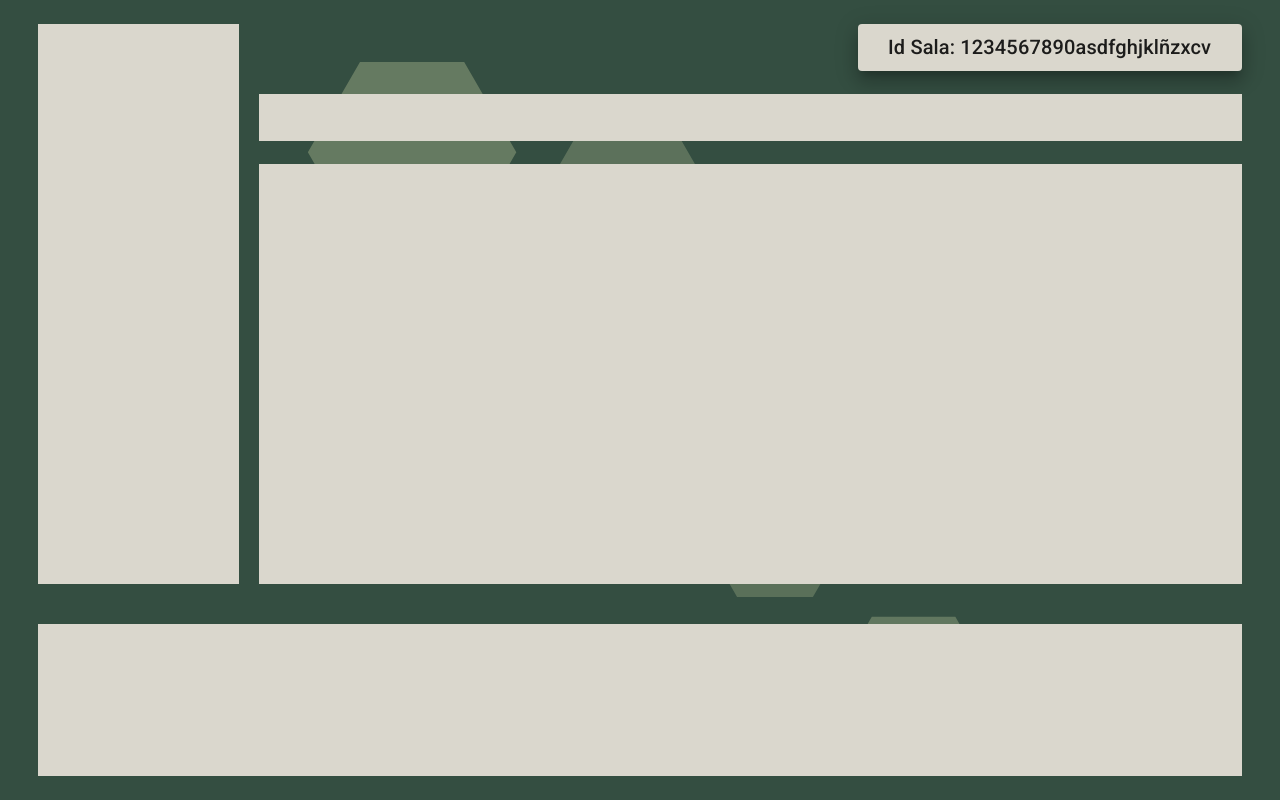
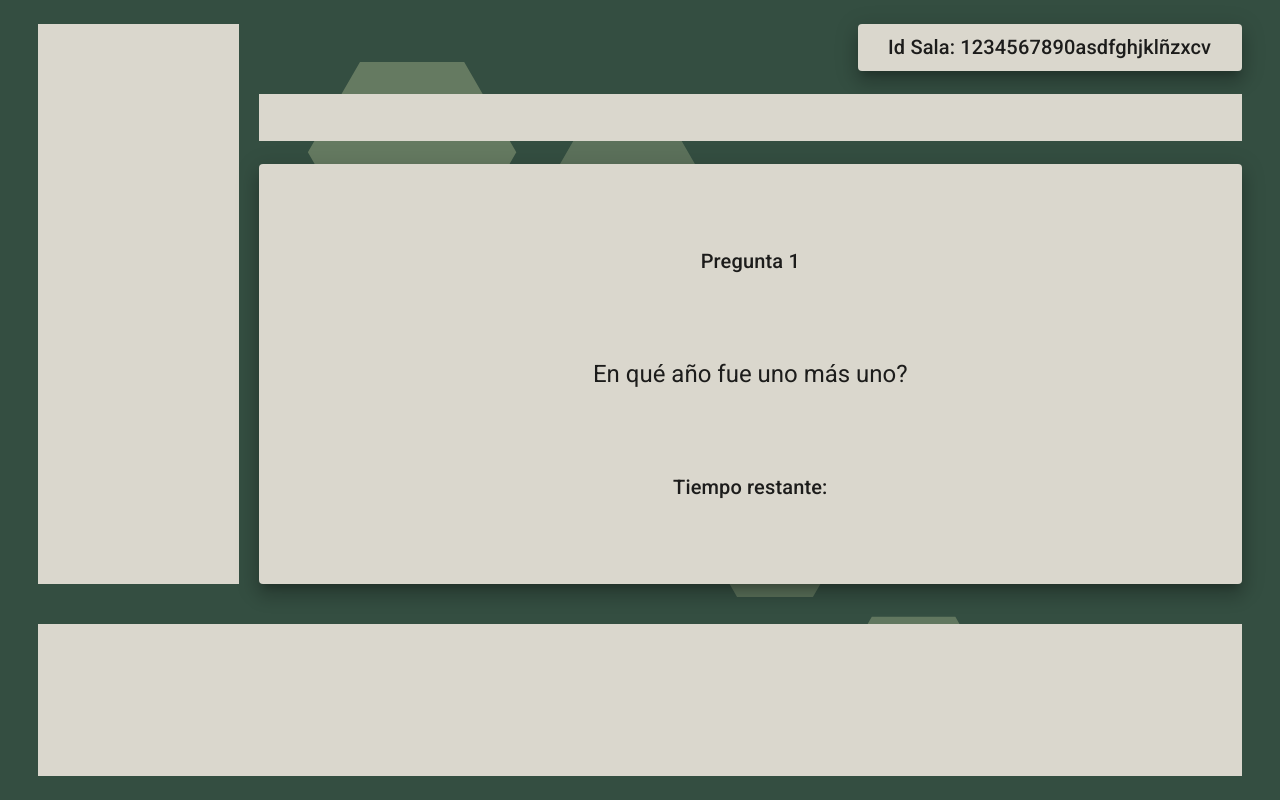
Before and after one commit to borjalan/trivial, a React (Create React App) app: page /game/1 in a window 1280 px wide. Built offline with nearby package versions, Linux system fonts and the light colour scheme.

Commit message:
feat(QuestionDisplay): Basic version

```diff
--- a/src/components/QuestionDisplay/QuestionDisplay.component.tsx
+++ b/src/components/QuestionDisplay/QuestionDisplay.component.tsx
@@ -1,9 +1,30 @@
-import React from 'react';
+import React, { useState } from 'react';
+import { useSelector } from 'react-redux';
+
+// Componentes
+import { Paper, Stack, Typography } from '@mui/material';
+
+// Selectores y Acciones
+import { selectPreguntaActual } from 'redux-reducers/sala.redux';
+import { selectPreguntas } from 'redux-reducers/preguntas.redux';
 
 
 const QuestionDisplay: React.FC = () => {
+    const punteroPregunta = useSelector(selectPreguntaActual); // Aqui guardo el número de la pregunta
+    const preguntas = useSelector(selectPreguntas); // Aqui guardo el array de preguntas
+    // En esta variable guardo el valor de la pregunta para mostrar en un estado
+    const [preguntaActual, setPreguntaActual] = useState<Pregunta>(preguntas[punteroPregunta]);
+
     return (
-        <div id="question-display" style={{ backgroundColor: "#DAD7CD", height: "100%", width: "100%" }}></div>
+        <div id="question-display" style={{ height: "100%", width: "100%" }}>
+            <Paper elevation={12} style={{ backgroundColor: "#dad7cd", height: "100%" }}>
+                <Stack direction="column" justifyContent="space-evenly" alignItems="stretch" spacing={0} style={{ height: "100%" }}>
+                    <Typography variant='h6' align='center' children={`Pregunta ${punteroPregunta + 1}`} />
+                    <Typography variant='h5' align='center' children={preguntaActual.enunciado} />
+                    <Typography variant='h6' align='center' children={`Tiempo restante: `} />
+                </Stack>
+            </Paper>
+        </div>
     );
 };
 
--- a/src/constants/mock.constants.ts
+++ b/src/constants/mock.constants.ts
@@ -25,7 +25,7 @@ export const idSala: string = '1234567890asdfghjklñzxcv';
 
 export const mockPreguntas: Array<Pregunta> = [
   {
-    enunciado: 'En qué año fue uno más uno',
+    enunciado: 'En qué año fue uno más uno?',
     respuestas: ['El maravilloso ralf', 'En 2', 'Ioks', 'XD'],
     estado: 'Correcta',
   },
--- a/src/redux-reducers/preguntas.redux.ts
+++ b/src/redux-reducers/preguntas.redux.ts
@@ -15,5 +15,6 @@ const preguntasSlice = createSlice({
 });
 
 // Selectors
+export const selectPreguntas= (state: RootState) => state.preguntas;
 
 export const preguntasReducer = preguntasSlice.reducer;
```
